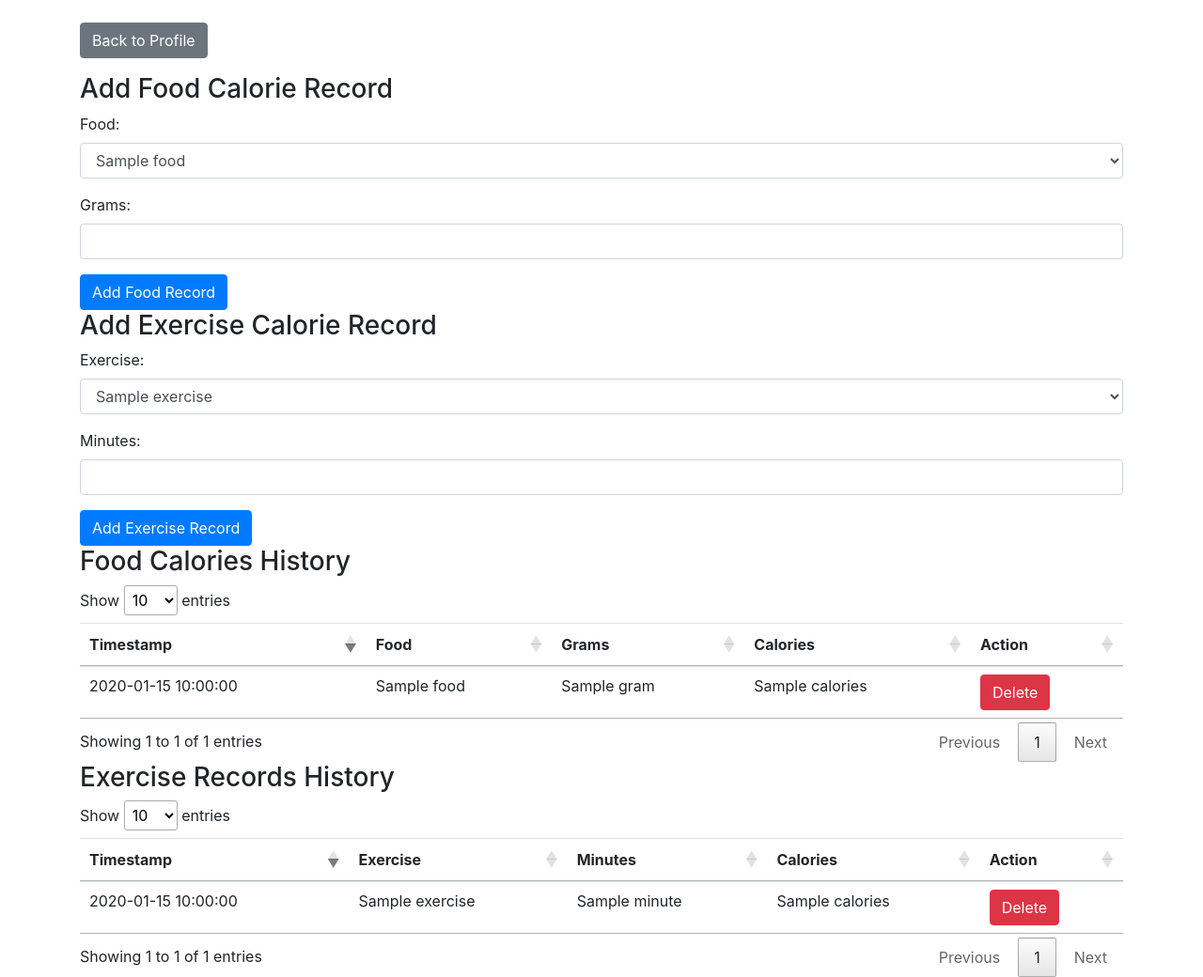
After one commit to TianshuLiu0307/ShapeMentor-Tracker, a FastAPI app: template templates/user_calories.html in a window 1280 px wide. The commit adds this page. Shown: the whole page at 94% size. Run offline with FastAPI, Linux system fonts and the light colour scheme; the template is opened without the code that fills it: most values are stand-ins (such as "Sample title", 1, 10 or a date in 2020); some libraries are stand-ins or nearby versions.

Commit message:
almost done

```diff
--- a/main.py
+++ b/main.py
@@ -8,6 +8,162 @@ from pydantic import BaseModel, EmailStr
 from typing import Optional
 from datetime import date, datetime
 import uvicorn
+import graphene
+from graphene import ObjectType,  List, Schema
+from graphene import String as GString
+from graphene import Float as GFloat
+
+FOOD_LOOKUP_DB = {
+    "apple": {"unit_calorie_g": 0.37},  # 37 kcal per 100g
+    "banana": {"unit_calorie_g": 0.51},  # 51 kcal per 100g
+    "orange": {"unit_calorie_g": 0.39},  # Approximate value
+    "rice_brown": {"unit_calorie_g": 1.32},  # 132 kcal per 100g (cooked)
+    "chicken_breast": {"unit_calorie_g": 1.48},  # 148 kcal per 100g
+    "broccoli": {"unit_calorie_g": 0.35},  # 35 kcal per 100g
+    "carrot": {"unit_calorie_g": 0.10},  # 10 kcal per 100g
+    "cheddar_cheese": {"unit_calorie_g": 4.03},  # 403 kcal per 100g
+    "salmon_raw": {"unit_calorie_g": 1.83},  # 183 kcal per 100g
+    "egg_whole": {"unit_calorie_g": 1.55},  # 155 kcal per 100g
+    "almonds": {"unit_calorie_g": 5.75},  # 575 kcal per 100g
+    "pasta_cooked": {"unit_calorie_g": 1.58},
+    "spinach": {"unit_calorie_g": 0.24},  # 24 kcal per 100g
+    "avocado": {"unit_calorie_g": 1.34},  # 134 kcal per 100g
+    "tofu": {"unit_calorie_g": 0.76},  # 76 kcal per 100g
+    "potato": {"unit_calorie_g": 0.97},  # 97 kcal per 100g
+    "beef_steak": {"unit_calorie_g": 2.52},  # 252 kcal per 100g
+    "whole_milk": {"unit_calorie_g": 0.62},  # 62 kcal per 100mL
+    "oats": {"unit_calorie_g": 3.81},  # 381 kcal per 100g (rolled oats)
+    "peanut_butter": {"unit_calorie_g": 5.94},
+    "quinoa": {"unit_calorie_g": 1.11},  # 111 kcal per 100g (cooked)
+    "lentils": {"unit_calorie_g": 1.16},  # 116 kcal per 100g (cooked)
+    "chickpeas": {"unit_calorie_g": 1.64},  # 164 kcal per 100g (cooked)
+    "turkey_breast": {"unit_calorie_g": 1.04},  # 104 kcal per 100g
+    "salmon": {"unit_calorie_g": 2.08},  # 208 kcal per 100g
+    "sweet_potato": {"unit_calorie_g": 0.86},  # 86 kcal per 100g
+    "blueberries": {"unit_calorie_g": 0.57},  # 57 kcal per 100g
+    "almond_milk": {"unit_calorie_g": 0.17},
+    "blackberries": {"unit_calorie_g": 0.21},  # 21 kcal per 100g
+    "cucumber": {"unit_calorie_g": 0.15},  # 15 kcal per 100g
+    "tomato": {"unit_calorie_g": 0.18},  # 18 kcal per 100g
+    "mushroom": {"unit_calorie_g": 0.08},  # 8 kcal per 100g
+    "cauliflower": {"unit_calorie_g": 0.30},  # 30 kcal per 100g
+    "green_peas": {"unit_calorie_g": 0.70},  # 70 kcal per 100g
+    "pumpkin": {"unit_calorie_g": 0.13},
+    "strawberries": {"unit_calorie_g": 0.32},  # 32 kcal per 100g
+    "spinach": {"unit_calorie_g": 0.23},  # 23 kcal per 100g
+    "walnuts": {"unit_calorie_g": 6.54},  # 654 kcal per 100g
+    "cod": {"unit_calorie_g": 0.82},  # 82 kcal per 100g
+    "shrimp": {"unit_calorie_g": 0.99},  # 99 kcal per 100g
+    "beef": {"unit_calorie_g": 2.50},  # 250 kcal per 100g
+    "pork": {"unit_calorie_g": 2.42},
+    "olive_oil": {"unit_calorie_g": 8.80},  # 880 kcal per 100g
+    "bread_whole_grain": {"unit_calorie_g": 2.66},  # 266 kcal per 100g
+    "yogurt_plain": {"unit_calorie_g": 0.59},  # 59 kcal per 100g
+    "lamb": {"unit_calorie_g": 2.94},  # 294 kcal per 100g
+    "honey": {"unit_calorie_g": 3.04},  # 304 kcal per 100g
+    "cheddar_cheese": {"unit_calorie_g": 4.03}
+}
+
+EXERCISE_LOOKUP_DB = {
+    "running": {"calories_burned_per_minute": 606 / 60},  # 10.1 calories per minute
+    "cycling": {"calories_burned_per_minute": 292 / 60},  # 4.87 calories per minute
+    "swimming": {"calories_burned_per_minute": 423 / 60},  # 7.05 calories per minute
+    "yoga": {"calories_burned_per_minute": 183 / 60},  # 3.05 calories per minute (moderate effort)
+    "weightlifting": {"calories_burned_per_minute": 108 / 60},  # 1.8 calories per minute
+    "aerobics_low_impact": {"calories_burned_per_minute": 365 / 60},  # 6.08 calories per minute
+    "aerobics_water": {"calories_burned_per_minute": 402 / 60},  # 6.7 calories per minute
+    "dancing_ballroom": {"calories_burned_per_minute": 219 / 60},  # 3.65 calories per minute
+    "elliptical_trainer": {"calories_burned_per_minute": 365 / 60},  # 6.08 calories per minute
+    "golfing": {"calories_burned_per_minute": 314 / 60},  # 5.23 calories per minute
+    "hiking": {"calories_burned_per_minute": 438 / 60},  # 7.3 calories per minute
+    "skiing_downhill": {"calories_burned_per_minute": 314 / 60},  # 5.23 calories per minute
+    "walking": {"calories_burned_per_minute": 314 / 60} ,
+    "jogging": {"calories_burned_per_minute": 450 / 60},  # 7.5 calories per minute
+    "tennis": {"calories_burned_per_minute": 480 / 60},  # 8.0 calories per minute
+    "basketball": {"calories_burned_per_minute": 584 / 60},  # 9.73 calories per minute
+    "soccer": {"calories_burned_per_minute": 504 / 60},  # 8.4 calories per minute
+    "zumba": {"calories_burned_per_minute": 350 / 60},  # 5.83 calories per minute
+    "crossfit": {"calories_burned_per_minute": 500 / 60},  # 8.33 calories per minute
+    "rock_climbing": {"calories_burned_per_minute": 550 / 60}
+    # 5.23 calories per minute (3.5 mph)
+}
+
+class FoodItem(ObjectType):
+    food_type = GString()
+    unit_calorie_g = GFloat()
+
+# Query Class
+class Query(ObjectType):
+    list_all_foods = List(GString)
+    get_unit_calories = graphene.Field(GFloat, food_type=graphene.Argument(GString))
+
+    def resolve_list_all_foods(root, info):
+        return list(FOOD_LOOKUP_DB.keys())
+
+    def resolve_get_unit_calories(root, info, food_type):
+        food_data = FOOD_LOOKUP_DB.get(food_type)
+        if food_data:
+            return food_data['unit_calorie_g']
+        return None
+
+# Mutation Class
+class CreateFoodItem(graphene.Mutation):
+    class Arguments:
+        food_type = GString(required=True)
+        unit_calorie_g = GFloat(required=True)
+
+    food_item = graphene.Field(FoodItem)
+
+    def mutate(self, info, food_type, unit_calorie_g):
+        FOOD_LOOKUP_DB[food_type] = {"unit_calorie_g": unit_calorie_g}
+        return CreateFoodItem(food_item=FoodItem(food_type=food_type, unit_calorie_g=unit_calorie_g))
+
+# Mutation ObjectType
+class Mutation(ObjectType):
+    create_food_item = CreateFoodItem.Field()
+
+# Schema
+schema = Schema(query=Query, mutation=Mutation)
+
+
+# ExerciseItem Type
+class ExerciseItem(ObjectType):
+    exercise_type = GString()
+    calories_burned_per_minute = GFloat()
+
+# Query Class
+class ExerciseQuery(ObjectType):
+    list_all_exercises = List(GString)
+    get_calories_burned = graphene.Field(GFloat, exercise_type=GString())
+
+    def resolve_list_all_exercises(root, info):
+        return list(EXERCISE_LOOKUP_DB.keys())
+
+    def resolve_get_calories_burned(root, info, exercise_type):
+        exercise_data = EXERCISE_LOOKUP_DB.get(exercise_type)
+        if exercise_data:
+            return exercise_data['calories_burned_per_minute']
+        return None
+
+# Mutation Class
+class CreateExerciseItem(graphene.Mutation):
+    class Arguments:
+        exercise_type = GString(required=True)
+        calories_burned_per_minute = GFloat(required=True)
+
+    exercise_item = graphene.Field(ExerciseItem)
+
+    def mutate(self, info, exercise_type, calories_burned_per_minute):
+        EXERCISE_LOOKUP_DB[exercise_type] = {"calories_burned_per_minute": calories_burned_per_minute}
+        return CreateExerciseItem(exercise_item=ExerciseItem(exercise_type=exercise_type, calories_burned_per_minute=calories_burned_per_minute))
+
+# Mutation ObjectType
+class ExerciseMutation(ObjectType):
+    create_exercise_item = CreateExerciseItem.Field()
+
+# Schema
+exercise_schema = Schema(query=ExerciseQuery, mutation=ExerciseMutation)
+
 
 # Database configuration
 SQLALCHEMY_DATABASE_URL = "mysql+pymysql://admin:shapementor@shapementor-rds.cuorsbapmndf.us-east-2.rds.amazonaws.com/ShapeMentor"
@@ -30,6 +186,9 @@ class User(Base):
     email = Column(String(255), nullable=False)
     phone_number = Column(String(20))
     body_metrics = relationship("BodyMetrics", back_populates="user")
+    food_calories = relationship("FoodCalories", back_populates="user")
+    exercise_calories = relationship("ExerciseCalories", back_populates="user")
+
 
 # Pydantic models
 class UserCreateModel(BaseModel):
@@ -91,6 +250,48 @@ class BodyMetricsResponseModel(BaseModel):
 class BodyMetricsCreateModel(BaseModel):
     metric_index: str
     value: float
+
+class FoodCalories(Base):
+    __tablename__ = 'food_calories'
+
+    user_id = Column(Integer, ForeignKey('users.user_id'), primary_key=True, index=True)
+    timestamp = Column(DateTime, primary_key=True, index=True)
+    food = Column(String(50), primary_key=True, index=True)
+    gram = Column(Float, nullable=False)
+    calories = Column(Float, primary_key=True, index=True)
+
+    user = relationship("User", back_populates="food_calories")
+
+
+class ExerciseCalories(Base):
+    __tablename__ = 'exercise_calories'
+
+    user_id = Column(Integer, ForeignKey('users.user_id'), primary_key=True, index=True)
+    timestamp = Column(DateTime, primary_key=True, index=True)
+    exercise = Column(String(50), primary_key=True, index=True)
+    minute = Column(Float, nullable=False)
+    calories = Column(Float, primary_key=True, index=True)
+
+    user = relationship("User", back_populates="exercise_calories")
+
+class FoodCaloriesBase(BaseModel):
+    user_id: int
+    timestamp: datetime
+    food: str
+    gram: float
+    calories: float
+
+    class Config:
+        orm_mode = True
+
+
+class ExerciseCaloriesBase(BaseModel):
+    user_id: int
+    timestamp: datetime
+    exercise: str
+    minute: float
+    calories: float
+
 
 # FastAPI app
 app = FastAPI()
@@ -292,25 +493,188 @@ async def delete_body_metric(user_id: int, timestamp: str, metric_index: str, db
 
 
 # calories api
-# @app.get("/user_email/{email}/calories")
-# async def find_user3(email:str, db: Session = Depends(get_db)):
-#     user = db.query(User).filter(User.email == email).first()
-#     if not user:
-#         await add_new_user(email, db)
-#         user = db.query(User).filter(User.email == email).first()
-#
-#     return RedirectResponse(url=f"/users/{user.user_id}/calories", status_code=303)
+@app.get("/user_email/{email}/calories")
+async def find_user3(email:str, db: Session = Depends(get_db)):
+    user = db.query(User).filter(User.email == email).first()
+    if not user:
+        await add_new_user(email, db)
+        user = db.query(User).filter(User.email == email).first()
 
-# @app.get("/user/calories")
-#
-# @app.get("/users/{user_id}/calories")
-#
-# @app.post("/users/{user_id}/calories/add")
-#
-# @app.post("/users/{user_id}/calories/request_delete")
-#
-# @app.delete("/users/{user_id}/calories/delete")
+    return RedirectResponse(url=f"/users/{user.user_id}/calories", status_code=303)
 
+@app.get("/user/calories")
+async def user_calories(request: Request, db: Session = Depends(get_db)):
+    user = db.query(User).filter(User.user_id == current_user_id).first()
+
+    food_records = (
+        db.query(FoodCalories)
+        .filter(FoodCalories.user_id == user.user_id)
+        .all()
+    )
+
+    # if not food_records:
+    #     raise HTTPException(status_code=404, detail="No food records found for this user")
+
+    food_result = []
+    for record in food_records:
+        food_result.append({
+            "timestamp": record.timestamp,
+            "food": record.food,
+            "gram": record.gram,
+            "calories": record.calories,
+        })
+
+    exercise_records = (
+        db.query(ExerciseCalories)
+        .filter(ExerciseCalories.user_id == user.user_id)
+        .all()
+    )
+
+    # if not exercise_records:
+    #     raise HTTPException(status_code=404, detail="No exercise records found for this user")
+
+    exercise_result = []
+    for record in exercise_records:
+        exercise_result.append({
+            "timestamp": record.timestamp,
+            "exercise": record.exercise,
+            "minute": record.minute,
+            "calories": record.calories,
+        })
+
+    query_all_foods = '{ listAllFoods }'
+    all_food = schema.execute(query_all_foods)
+
+    query_all_exercises = '{ listAllExercises }'
+    all_exercise = exercise_schema.execute(query_all_exercises)
+
+    food_options = all_food.data['listAllFoods']
+    exercise_options = all_exercise.data['listAllExercises']  # Add or fetch from DB as needed
+
+    return templates.TemplateResponse("user_calories.html", {
+            "request": request,
+            "user": user,
+            "food_records": food_records,
+            "exercise_records": exercise_records,
+            "food_options": food_options,  # passing the food options to the template
+            "exercise_options": exercise_options  # passing the exercise options to the template
+        })
+
+@app.get("/users/{user_id}/calories")
+async def get_user_id3(user_id:int):
+    global current_user_id
+    current_user_id = user_id
+    return RedirectResponse(url=f"/user/calories", status_code=303)
+
+@app.post("/users/{user_id}/calories/food/add")
+async def add_food_record(user_id: int,
+                    food: str = Form(...),
+                    gram: float = Form(...),
+                    db: Session = Depends(get_db)):
+
+    timestamp = datetime.now()
+
+    query_calories = '{{ getUnitCalories(foodType: "{}") }}'.format(food)
+    result = schema.execute(query_calories)
+    unit_calories = result.data['getUnitCalories']
+
+    cal = unit_calories*gram
+
+    new_food_record = FoodCalories(
+        user_id = user_id,
+        timestamp = timestamp,
+        food = food,
+        gram = gram,
+        calories = cal
+    )
+    print(new_food_record)
+    db.add(new_food_record)
+    db.commit()
+    # db.refresh(new_food_record)
+    print("food record added")
+    return RedirectResponse(url=f"/users/{user_id}/calories", status_code=303)
+
+
+@app.post("/users/{user_id}/calories/exercise/add")
+async def add_exercise_record(user_id: int,
+                    exercise: str = Form(...),
+                    minute: float = Form(...),
+                    db: Session = Depends(get_db)):
+    timestamp = datetime.now()
+
+    query_exercise_calories = '{{ getCaloriesBurned(exerciseType: "{}") }}'.format("cycling")
+    result = exercise_schema.execute(query_exercise_calories)
+    unit_calories = result.data['getCaloriesBurned']
+
+    new_exercise_record = ExerciseCalories(
+        user_id = user_id,
+        timestamp = timestamp,
+        exercise = exercise,
+        minute = minute,
+        calories = unit_calories*minute
+    )
+    db.add(new_exercise_record)
+    db.commit()
+    # db.refresh(new_exercise_record)
+    print("exercise record added")
+    return RedirectResponse(url=f"/users/{user_id}/calories", status_code=303)
+
+@app.post("/users/{user_id}/calories/food/request_delete")
+async def request_to_delete_food(user_id: int,
+                      delete_timestamp: str = Form(...),
+                      delete_food: str = Form(...),
+                      db: Session = Depends(get_db)):
+
+    await delete_food_record(user_id, delete_timestamp, delete_food, db)
+    return RedirectResponse(url=f"/users/{user_id}/calories", status_code=303)
+
+
+@app.delete("/users/{user_id}/calories/food/delete")
+async def delete_food_record(user_id: int, timestamp: str, food: str, db: Session = Depends(get_db)):
+
+    timestamp = datetime.strptime(timestamp, "%Y-%m-%d %H:%M:%S")
+    food_record = db.query(FoodCalories).filter(
+        FoodCalories.user_id == user_id,
+        FoodCalories.timestamp == timestamp,
+        FoodCalories.food == food
+    ).first()
+
+    if not food_record:
+        raise HTTPException(status_code=404, detail="Body metric record not found")
+
+    db.delete(food_record)
+    db.commit()
+    print("deleted!")
+    return "food record deleted"
+
+@app.post("/users/{user_id}/calories/exercise/request_delete")
+async def request_to_delete_exercise(user_id: int,
+                      delete_timestamp: str = Form(...),
+                      delete_exercise: str = Form(...),
+                      db: Session = Depends(get_db)):
+
+    await delete_exercise_record(user_id, delete_timestamp, delete_exercise, db)
+    return RedirectResponse(url=f"/users/{user_id}/calories", status_code=303)
+
+
+@app.delete("/users/{user_id}/calories/exercise/delete")
+async def delete_exercise_record(user_id: int, timestamp: str, exercise: str, db: Session = Depends(get_db)):
+
+    timestamp = datetime.strptime(timestamp, "%Y-%m-%d %H:%M:%S")
+
+    exercise_record = db.query(ExerciseCalories).filter(
+        ExerciseCalories.user_id == user_id,
+        ExerciseCalories.timestamp == timestamp,
+        ExerciseCalories.exercise == exercise
+    ).first()
+
+    if not exercise_record:
+        raise HTTPException(status_code=404, detail="Body metric record not found")
+
+    db.delete(exercise_record)
+    db.commit()
+    print("deleted!")
+    return "exercise record deleted"
 
 if __name__ == "__main__":
     # uvicorn.run(app, host="localhost", port=8012)
--- a/requirements.txt
+++ b/requirements.txt
@@ -1,3 +1,4 @@
+aniso8601==9.0.1
 annotated-types==0.6.0
 anyio==3.7.1
 asgiref==3.7.2
@@ -5,6 +6,9 @@ click==8.1.7
 dnspython==2.4.2
 email-validator==1.1.3
 fastapi==0.105.0
+graphene==3.3
+graphql-core==3.2.3
+graphql-relay==3.2.0
 h11==0.14.0
 idna==3.6
 Jinja2==3.1.2
--- a/templates/user_body_metrics.html
+++ b/templates/user_body_metrics.html
@@ -8,7 +8,7 @@
 </head>
 <body>
     <div class="container mt-4">
-        <a href="https://sc5154.wixsite.com/mysite" class="btn btn-secondary mb-3">Back</a>
+        <a href="https://www.shapementorcumc.com/" class="btn btn-secondary mb-3">Back</a>
 
         <h3>Add New Metric</h3>
         <form method="POST" action="/users/{{ user.user_id }}/metrics/add">
--- /dev/null
+++ b/templates/user_calories.html
@@ -0,0 +1,126 @@
+<!DOCTYPE html>
+<html lang="en">
+<head>
+    <meta charset="UTF-8">
+    <title>User Calories</title>
+    <link href="https://stackpath.bootstrapcdn.com/bootstrap/4.3.1/css/bootstrap.min.css" rel="stylesheet">
+    <link href="https://cdn.datatables.net/1.10.25/css/jquery.dataTables.min.css" rel="stylesheet">
+</head>
+<body>
+    <div class="container mt-4">
+        <a href="https://www.shapementorcumc.com/" class="btn btn-secondary mb-3">Back to Profile</a>
+
+        <!-- Form for adding food calorie records -->
+        <h3>Add Food Calorie Record</h3>
+        <form method="POST" action="/users/{{ user.user_id }}/calories/food/add">
+            <div class="form-group">
+                <label for="foodSelect">Food:</label>
+                <select class="form-control" id="foodSelect" name="food">
+                    {% for food in food_options %}
+                        <option value="{{ food }}">{{ food }}</option>
+                    {% endfor %}
+                </select>
+            </div>
+            <div class="form-group">
+                <label for="gram">Grams:</label>
+                <input type="number" step="0.01" class="form-control" id="gram" name="gram" required>
+            </div>
+            <button type="submit" class="btn btn-primary">Add Food Record</button>
+        </form>
+
+        <!-- Form for adding exercise calorie records -->
+        <h3>Add Exercise Calorie Record</h3>
+        <form method="POST" action="/users/{{ user.user_id }}/calories/exercise/add">
+            <div class="form-group">
+                <label for="exerciseSelect">Exercise:</label>
+                <select class="form-control" id="exerciseSelect" name="exercise">
+                    {% for exercise in exercise_options %}
+                        <option value="{{ exercise }}">{{ exercise }}</option>
+                    {% endfor %}
+                </select>
+            </div>
+            <div class="form-group">
+                <label for="minute">Minutes:</label>
+                <input type="number" step="1" class="form-control" id="minute" name="minute" required>
+            </div>
+            <button type="submit" class="btn btn-primary">Add Exercise Record</button>
+        </form>
+
+        <!-- Food Calories Records Table -->
+        <h3>Food Calories History</h3>
+        <table class="table" id="foodCaloriesTable">
+            <thead>
+                <tr>
+                    <th>Timestamp</th>
+                    <th>Food</th>
+                    <th>Grams</th>
+                    <th>Calories</th>
+                    <th>Action</th>
+                </tr>
+            </thead>
+            <tbody>
+                {% for record in food_records %}
+                <tr>
+                    <td>{{ record.timestamp }}</td>
+                    <td>{{ record.food }}</td>
+                    <td>{{ record.gram }}</td>
+                    <td>{{ record.calories }}</td>
+                    <td>
+                        <form action="/users/{{ user.user_id }}/calories/food/request_delete" method="POST">
+                            <input type="hidden" name="delete_timestamp" value="{{ record.timestamp }}">
+                            <input type="hidden" name="delete_food" value="{{ record.food }}">
+                            <button type="submit" class="btn btn-danger">Delete</button>
+                        </form>
+                    </td>
+                </tr>
+                {% endfor %}
+            </tbody>
+        </table>
+
+        <!-- Exercise Calories Records Table -->
+        <h3>Exercise Records History</h3>
+        <table class="table" id="exerciseTable">
+            <thead>
+                <tr>
+                    <th>Timestamp</th>
+                    <th>Exercise</th>
+                    <th>Minutes</th>
+                    <th>Calories</th>
+                    <th>Action</th>
+                </tr>
+            </thead>
+            <tbody>
+                {% for record in exercise_records %}
+                <tr>
+                    <td>{{ record.timestamp }}</td>
+                    <td>{{ record.exercise }}</td>
+                    <td>{{ record.minute }}</td>
+                    <td>{{ record.calories }}</td>
+                    <td>
+                        <form action="/users/{{ user.user_id }}/calories/exercise/request_delete" method="POST">
+                            <input type="hidden" name="delete_timestamp" value="{{ record.timestamp }}">
+                            <input type="hidden" name="delete_exercise" value="{{ record.exercise }}">
+                            <button type="submit" class="btn btn-danger">Delete</button>
+                        </form>
+                    </td>
+                </tr>
+                {% endfor %}
+            </tbody>
+        </table>
+    </div>
+    <script src="https://code.jquery.com/jquery-3.3.1.slim.min.js"></script>
+    <script src="https://cdn.datatables.net/1.10.25/js/jquery.dataTables.min.js"></script>
+    <script>
+        $(document).ready(function() {
+            $('#foodCaloriesTable, #exerciseTable').DataTable({
+                "paging": true,
+                "ordering": true,
+                "searching": false,
+                "order": [[0, 'desc']]
+            });
+        });
+    </script>
+    <script src="https://cdnjs.cloudflare.com/ajax/libs/popper.js/1.14.7/umd/popper.min.js"></script>
+    <script src="https://stackpath.bootstrapcdn.com/bootstrap/4.3.1/js/bootstrap.min.js"></script>
+</body>
+</html>
--- a/templates/user_profile.html
+++ b/templates/user_profile.html
@@ -8,7 +8,7 @@
 </head>
 <body>
     <div class="container mt-4">
-        <a href="https://sc5154.wixsite.com/mysite" class="btn btn-secondary mb-3">Back</a>
+        <a href="https://www.shapementorcumc.com/" class="btn btn-secondary mb-3">Back</a>
         <h2>User Profile</h2>
 
         <table class="table">
```
